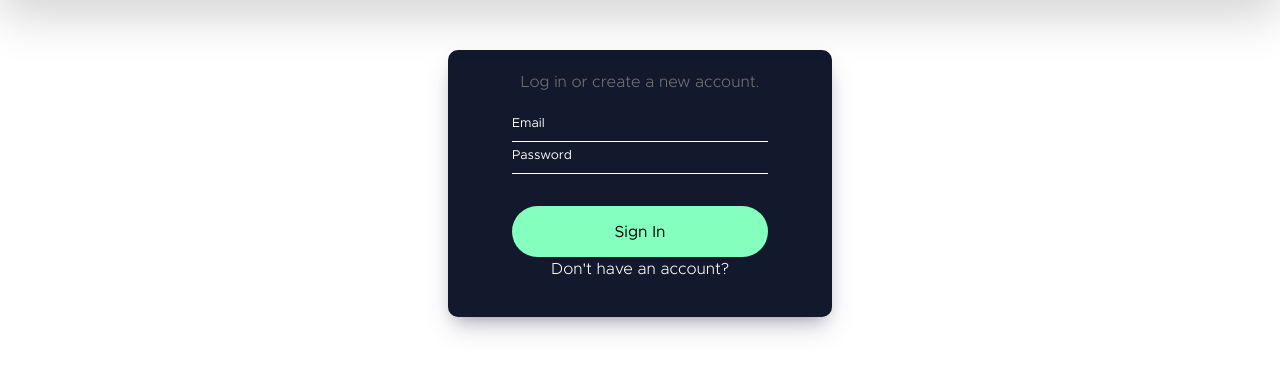
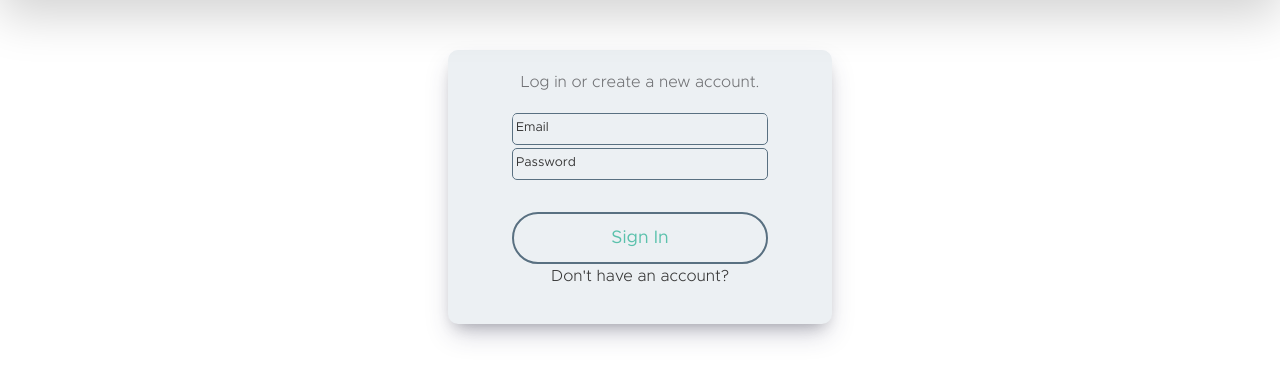
Before and after one commit to MateMar04/Biomedica, a Django app: page /login/ in a window 1280 px wide. Shown: the part 139-519 px from the top of the page. Run offline with Django 4.2, Linux system fonts and the light colour scheme; some libraries are stand-ins or nearby versions.

Commit message:
edited login form :/

```diff
--- a/conf/confApp/static/css/login.css
+++ b/conf/confApp/static/css/login.css
@@ -6,10 +6,10 @@
 	 padding-bottom: 20px;
 	 font-family: 'Nunito', sans-serif;
 	 color: white;
-     background-color: #85FFBD;
+     background: rgb(55,55,55);
 }
 .wrapper{
-    background-color: #12192c;
+    background-color: #ecf0f3;
     position: relative;
     width:30%;
     margin: 50px auto;
@@ -23,32 +23,34 @@
 
 }
 header h1{
-  color:#b61818;
+  	color:#b61818;
 }
  form {
 	 margin: 0 auto;
 	 max-width: 16rem;
 	 overflow: auto;
+	 border-radius: 10px;
+	 border-width: 3px;
 }
  form > * + * {
 	 margin-top: 1rem;
 }
  form > input {
 	 border: 0;
-	 border-bottom: 1px solid white;
-	 border-radius: 0;
+	 border-bottom: 1px rgb(55,55,55);
+	 border-radius: 3px;
 	 width: 100%;
 	 height: 2rem;
 	 padding: 0 0 0.25rem 0;
 	 font-size: .8rem;
-	 color: white;
+	 color: rgb(55,55,55);
 	 background: transparent;
 }
  form > input:focus {
 	 outline: none;
 }
  form > input::placeholder {
-	 color: white;
+	 color: rgb(55,55,55);
 }
  form > button {
 	 margin-top: 2rem;
@@ -58,14 +60,14 @@ header h1{
 	 padding: 0.85rem;
 	 font-size: 1rem;
 	 color: #000;
-	 background: #85FFBD;
+	 background: rgb(55,55,55);
 }
  form > button:focus {
 	 outline: none;
 }
  form > p {
 	 text-align: center;
-	 color: white;
+	 color: rgb(55,55,55);
 }
  .sign-up {
 	 display: none;
@@ -74,14 +76,20 @@ header h1{
 	 cursor: pointer;
 }
 
-.credit{
-    text-align: center;
-    color: #000;
-    font-family: 'Trebuchet MS', 'Lucida Sans Unicode', 'Lucida Grande', 'Lucida Sans', Arial, sans-serif;
+.custom-border-form {
+	margin-top: 3px;
+  	background: transparent;
+  	border: 1px solid var(--custom-btn-bg-color);
+  	border-radius:5px;
+  	color: rgb(55,55,55);
+	padding-left: 3px;
 }
 
-.credit a{
-    text-decoration: none;
-    color:#000;
-    font-weight: bold;
+.custom-border-select {
+	margin-top: 3px;
+  	background: transparent;
+  	border: 1px solid var(--custom-btn-bg-color);
+  	border-radius:5px;
+  	color: rgb(55,55,55);
+	padding-left: 3px;
 }
--- a/conf/templates/login.html
+++ b/conf/templates/login.html
@@ -1,3 +1,4 @@
+
 <!DOCTYPE html>
 {% load static%}
 <html lang="es" dir="ltr">
@@ -29,30 +30,30 @@
       <section class="section sign-up">
 <form class="form" id="a-form" method="" action="">
           <h2 class="form_title title">Create Account</h2>
-          <input class="forminput" type="text" placeholder="Nombre">
-          <input class="forminput" type="text" placeholder="Apellido">
-          <select class="forminput" name="Tipo de Documento">
+          <input class="custom-border-form" type="text" placeholder="Nombre">
+          <input class="custom-border-form" type="text" placeholder="Apellido">
+          <select class="custom-border-select" name="Tipo de Documento">
             <option disabled selected value="">Tipo de Documento</option>
             <option value="DNI">DNI</option>
             <option value="CUIL">CUIL</option>
             <option value="Pasaporte">Pasaporte</option>
           </select>
-          <input class="forminput" type="number" placeholder="N° Documento">
-          <select class="forminput" name="Sexo">
+          <input class="custom-border-form" type="number" placeholder="N° Documento">
+          <select class="custom-border-select" name="Sexo">
             <option disabled selected value="">Seleccione su Sexo</option>
             <option value="DNI">Masculino</option>
             <option value="CUIL">Femenino</option>
             <option value="Pasaporte">Otro</option>
           </select>
-          <input class="forminput" type="text" placeholder="Calle">
-          <input class="forminput" type="number" placeholder="Altura">
-          <input class="forminput" type="text" placeholder="N° Piso ">
-          <input class="form__input" type="text" placeholder="Departamento">
-          <input class="forminput" type="tel" placeholder="Telefono">
-          <input class="forminput" type="text" placeholder="Email">
-          <input class="forminput" type="password" placeholder="Contraseña">
-          <input class="forminput" type="password" placeholder="Repetir contraseña">
-          <button>Create Account</button>
+          <input class="custom-border-form" type="text" placeholder="Calle">
+          <input class="custom-border-form" type="number" placeholder="Altura">
+          <input class="custom-border-form" type="text" placeholder="N° Piso ">
+          <input class="custom-border-form" type="text" placeholder="Departamento">
+          <input class="custom-border-form"  type="tel" placeholder="Telefono">
+          <input class="custom-border-form" type="text" placeholder="Email">
+          <input class="custom-border-select" type="password" placeholder="Contraseña">
+          <input class="custom-border-select" type="password" placeholder="Repetir contraseña">
+          <button class="nav-link custom-btn custom-border-btn btn inactive">Create Account</button>
           <p class="opposite-btn2">Already have an account?</p>
         </form>
 
@@ -61,9 +62,9 @@
       <!--  Sign In  -->
       <section class="section sign-in">
         <form action="">
-          <input type="text" name="email" placeholder="Email">
-          <input type="password" name="password" placeholder="Password">
-          <button>Sign In</button>
+          <input class="custom-border-form" type="text" name="email" placeholder="Email">
+          <input class="custom-border-select" type="password" name="password" placeholder="Password">
+          <button class="nav-link custom-btn custom-border-btn btn inactive">Sign In</button>
           <p class="opposite-btn1">Don't have an account?</p>
         </form>
       </section>
```
